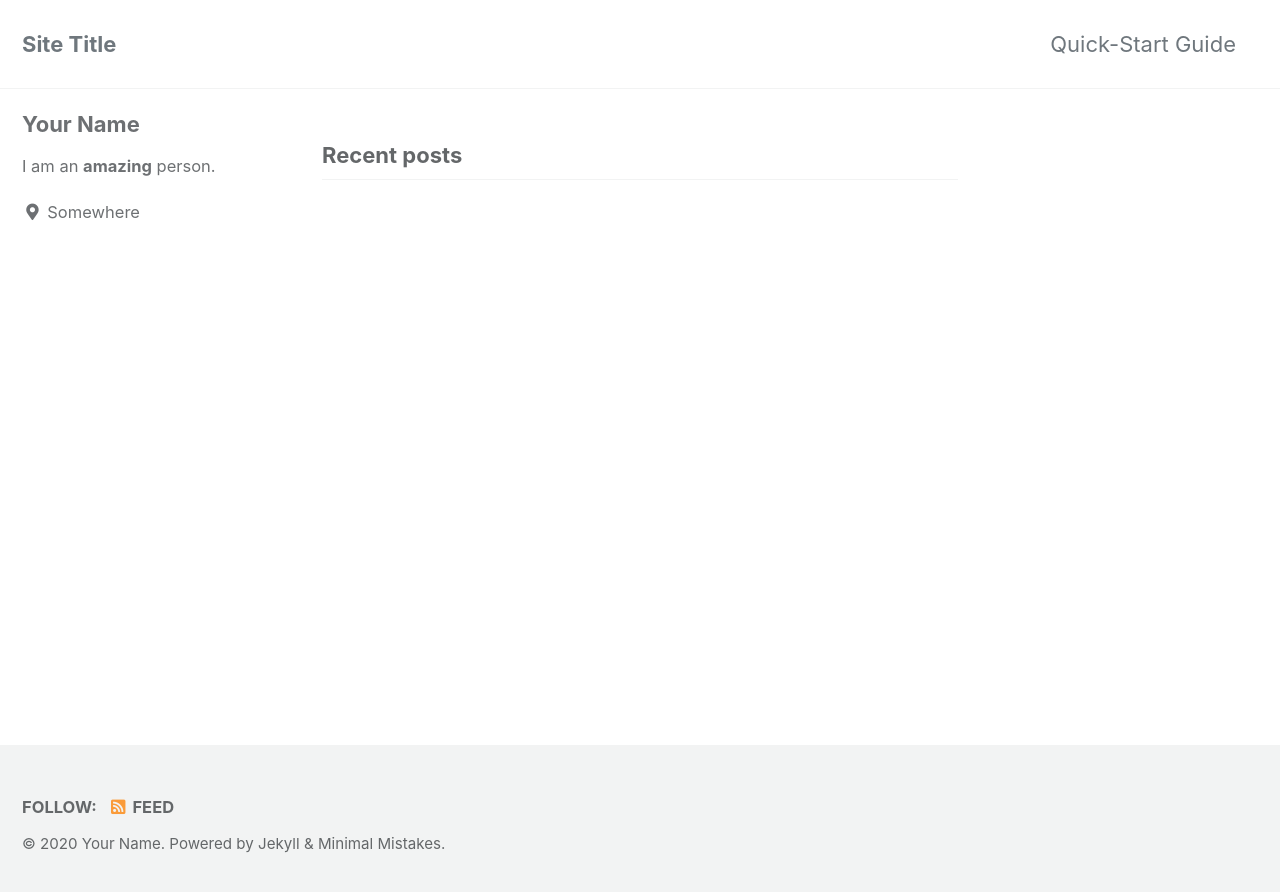
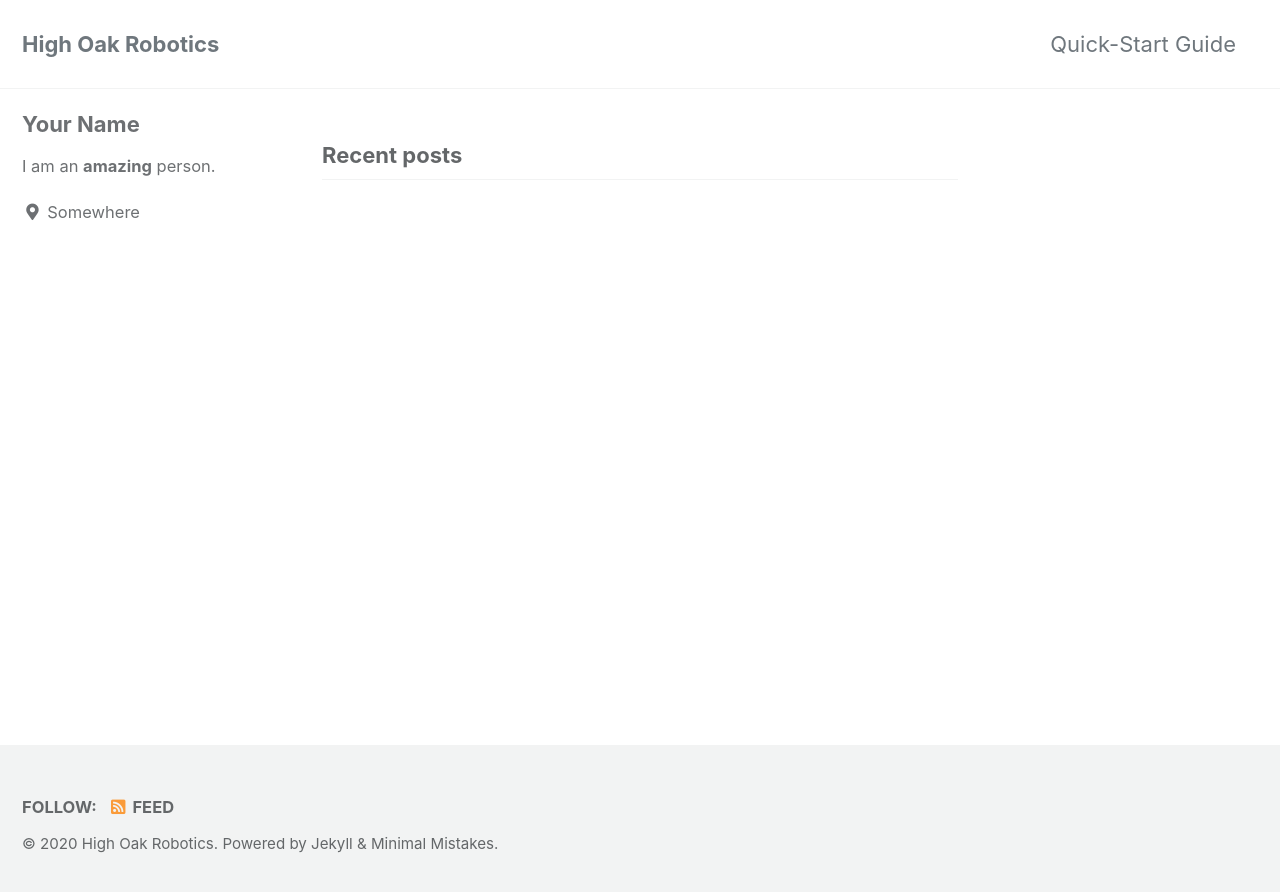
Before and after one commit to xwingpilot15/FTC-Control-Docs, a Jekyll site: the page built from index.html, in a window 1280 px wide. Shown: the top 892 px of the page. Built offline with Jekyll 4.4.1, drawn with Linux system fonts in a browser that asks for light colours; cached includes are drawn as plain includes; the list of posts is cut into pages by our own code.

Commit message:
Update _config.yml

```diff
--- a/_config.yml
+++ b/_config.yml
@@ -16,11 +16,11 @@ minimal_mistakes_skin    : "default" # "air", "aqua", "contrast", "dark", "dirt"
 
 # Site Settings
 locale                   : "en-US"
-title                    : "Site Title"
+title                    : "High Oak Robotics"
 title_separator          : "-"
 subtitle                 : # site tagline that appears below site title in masthead
-name                     : "Your Name"
-description              : "An amazing website."
+name                     : "High Oak Robotics"
+description              : "Setting up your control system since 2020."
 url                      : # the base hostname & protocol for your site e.g. "https://mmistakes.github.io"
 baseurl                  : # the subpath of your site, e.g. "/blog"
 repository               : # GitHub username/repo-name e.g. "mmistakes/minimal-mistakes"
```
